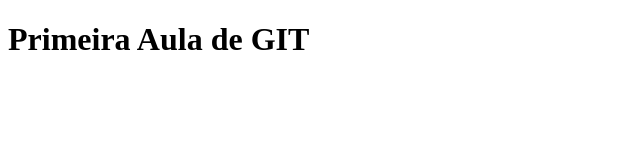
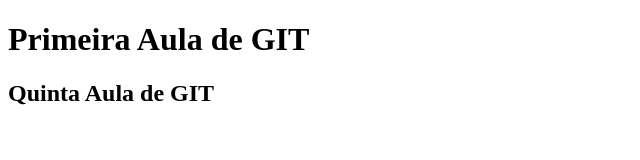
Before and after one commit to AlejandroLazame/gama-no-github, a plain HTML site: page index.html in a window 1280 px wide. Shown: the whole page, without its empty margins (0-640 px from the left). Drawn offline with Linux system fonts and the light colour scheme.

Commit message:
Segundo Update do arquivo Index.html

```diff
--- a/index.html
+++ b/index.html
@@ -6,5 +6,6 @@
 </head>
 <body>
 	<h1> Primeira Aula de GIT</h1>
+	<h2> Quinta Aula de GIT </h2>
 </body>
 </html>
```
